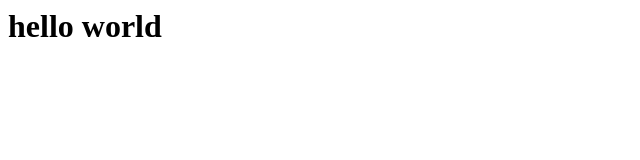
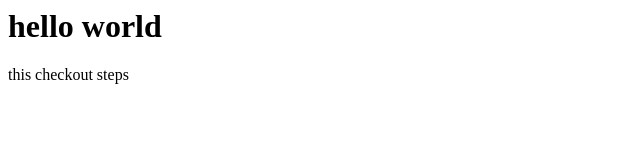
Before and after one commit to Vinay-Joyboy/localRepoDemo, a plain HTML site: page index.html in a window 1280 px wide. Shown: the whole page, without its empty margins (0-640 px from the left). Drawn offline with Linux system fonts and the light colour scheme.

Commit message:
add feature1

```diff
--- a/index.html
+++ b/index.html
@@ -1 +1,2 @@
 <h1>hello world</h1>
+<p>this checkout steps</p>
```
